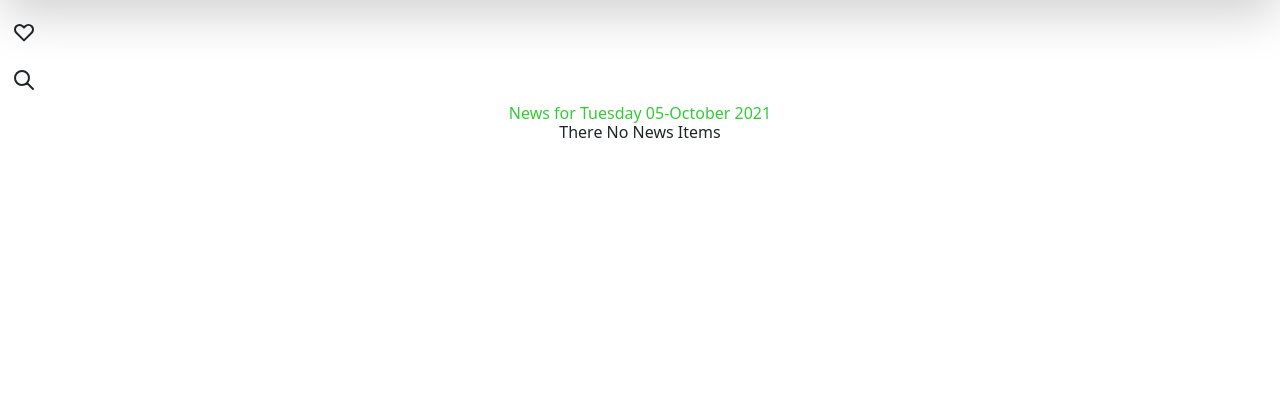
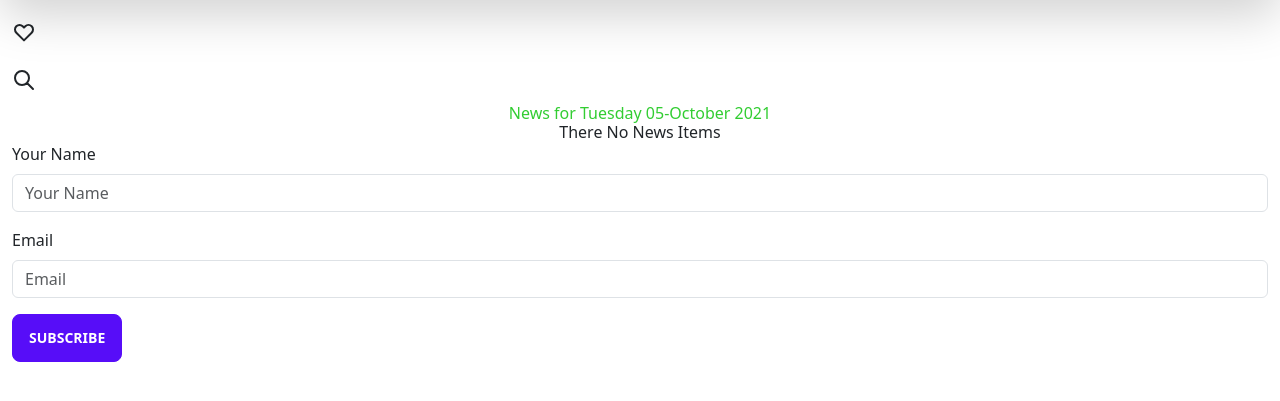
Before and after one commit to KenMwaura1/tribune, a Django app: page /today/ in a window 1280 px wide. Shown: the part 80-481 px from the top of the page. Run offline with Django 3.2, Linux system fonts and the light colour scheme; data that the repository does not hold is empty; some libraries are stand-ins or nearby versions.

Commit message:
Added form to allow users to subscribe for news

```diff
--- /dev/null
+++ b/news/forms.py
@@ -0,0 +1,6 @@
+from django import forms
+
+
+class NewsLetterForm(forms.Form):
+    your_name = forms.CharField(label="Your Name", max_length=30)
+    email = forms.EmailField(label="Email", )
--- a/news/templates/all-news/today-news.html
+++ b/news/templates/all-news/today-news.html
@@ -1,4 +1,5 @@
 {%extends 'all-news/base.html'%}
+{% load bootstrap5 %}
 {% block content %}
     {{ block.super}}
 
@@ -25,5 +26,16 @@
         {% endfor %}
 
     </div>
+    <!-- Looping through news end   -->
+    <div class="container-fluid col-md-12">
+
+        <form  action="{%url 'newsToday'%}" method="post">
+            {%csrf_token%}
+
+            {% bootstrap_form letterForm layout='inline' %}
+            <input type="submit" class ="btn btn-primary" value="Subscribe">
+        </form>
+
+    </div>
 
 {% endblock %}
--- a/news/views.py
+++ b/news/views.py
@@ -3,6 +3,7 @@ from django.core.exceptions import ObjectDoesNotExist
 from django.http import Http404
 from django.shortcuts import render, redirect
 
+from .forms import NewsLetterForm
 from .models import Article
 
 
@@ -14,7 +15,13 @@ def welcome(request):
 def news_of_day(request):
     date = dt.date.today()
     news = Article.todays_news()
-    return render(request, 'all-news/today-news.html', {'date': date, "news": news})
+    if request.method == 'POST':
+        form = NewsLetterForm(request.POST)
+        if form.is_valid():
+            print('valid')
+    else:
+        form = NewsLetterForm()
+    return render(request, 'all-news/today-news.html', {'date': date, "news": news, "letterForm": form})
 
 
 def convert_dates(dates):
```
